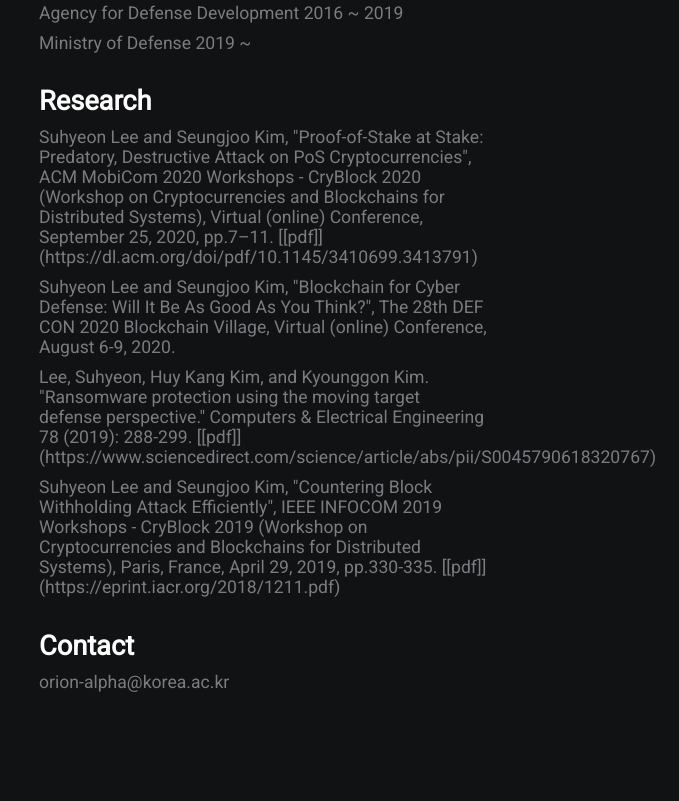
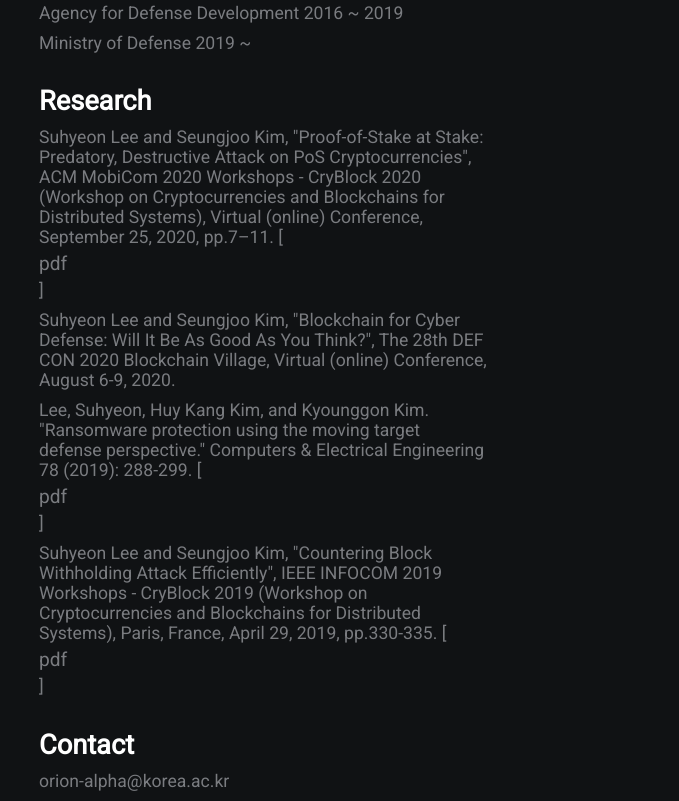
Before and after one commit to hyeonleee/hyeonleee.github.io, a plain HTML site: page index.html in a window 1280 px wide. Shown: the part 521-1322 px from the top of the page, without its empty margins (601-1280 px from the left). Before the commit the page ends 1223 px from the top, so only its background shows below. Drawn offline with Linux system fonts and the light colour scheme.

Commit message:
Update index.html

```diff
--- a/index.html
+++ b/index.html
@@ -33,10 +33,13 @@
             <p>Ministry of Defense 2019 ~ </p>
 
             <h2>Research</h2>
-            <p> Suhyeon Lee and Seungjoo Kim, "Proof-of-Stake at Stake: Predatory, Destructive Attack on PoS Cryptocurrencies", ACM MobiCom 2020 Workshops - CryBlock 2020 (Workshop on Cryptocurrencies and Blockchains for Distributed Systems), Virtual (online) Conference, September 25, 2020, pp.7–11. [[pdf]](https://dl.acm.org/doi/pdf/10.1145/3410699.3413791) </p>
+            <p> Suhyeon Lee and Seungjoo Kim, "Proof-of-Stake at Stake: Predatory, Destructive Attack on PoS Cryptocurrencies", ACM MobiCom 2020 Workshops - CryBlock 2020 (Workshop on Cryptocurrencies and Blockchains for Distributed Systems), Virtual (online) Conference, September 25, 2020, pp.7–11.
+                [<a href="https://dl.acm.org/doi/pdf/10.1145/3410699.3413791">pdf</a>] </p>
             <p> Suhyeon Lee and Seungjoo Kim, "Blockchain for Cyber Defense: Will It Be As Good As You Think?", The 28th DEF CON 2020 Blockchain Village, Virtual (online) Conference, August 6-9, 2020.</p>
-            <p> Lee, Suhyeon, Huy Kang Kim, and Kyounggon Kim. "Ransomware protection using the moving target defense perspective." Computers & Electrical Engineering 78 (2019): 288-299. [[pdf]](https://www.sciencedirect.com/science/article/abs/pii/S0045790618320767) </p>
-            <p> Suhyeon Lee and Seungjoo Kim, "Countering Block Withholding Attack Efficiently", IEEE INFOCOM 2019 Workshops - CryBlock 2019 (Workshop on Cryptocurrencies and Blockchains for Distributed Systems), Paris, France, April 29, 2019, pp.330-335. [[pdf]](https://eprint.iacr.org/2018/1211.pdf) </p>
+            <p> Lee, Suhyeon, Huy Kang Kim, and Kyounggon Kim. "Ransomware protection using the moving target defense perspective." Computers & Electrical Engineering 78 (2019): 288-299.
+                [<a href="https://www.sciencedirect.com/science/article/abs/pii/S0045790618320767">pdf</a>] </p>
+            <p> Suhyeon Lee and Seungjoo Kim, "Countering Block Withholding Attack Efficiently", IEEE INFOCOM 2019 Workshops - CryBlock 2019 (Workshop on Cryptocurrencies and Blockchains for Distributed Systems), Paris, France, April 29, 2019, pp.330-335.
+                [<a href="https://eprint.iacr.org/2018/1211.pdf">pdf</a>] </p>
 
 
             <h2>Contact</h2>
```
